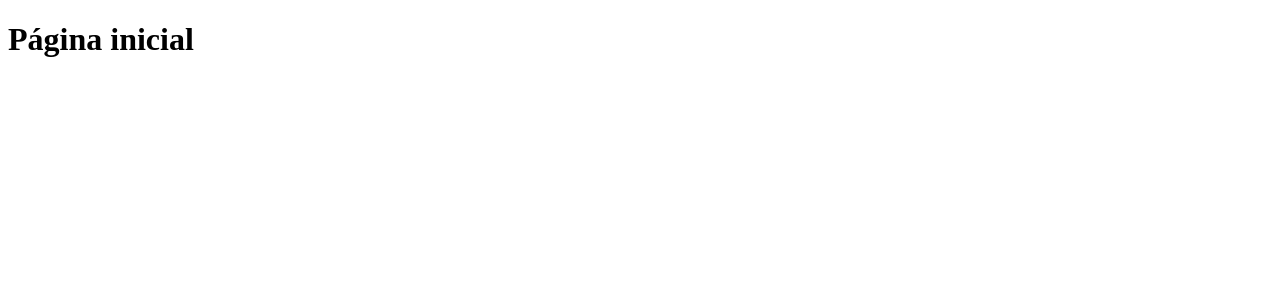
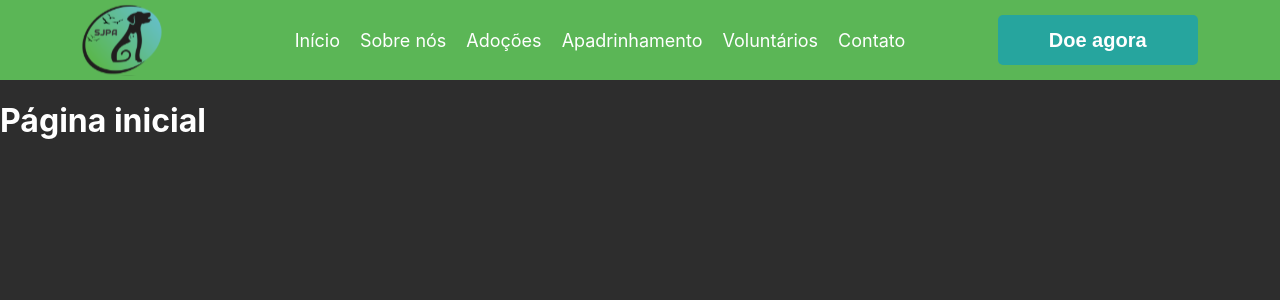
Before and after one commit to patriciasanttos/projeto-grupo3, a React (Create React App) app in the folder app/: page / in a window 1280 px wide. Shown: the top 300 px of the page. Built offline with nearby package versions, Linux system fonts and the light colour scheme.

Commit message:
Feat: NavBar created

```diff
--- /dev/null
+++ b/app/src/components/navbar/NavBar.jsx
@@ -0,0 +1,29 @@
+import React from 'react';
+
+import logo from '../../assets/icons/logo.svg';
+import styles from './styles.module.css';
+import { Link } from 'react-router-dom';
+
+function NavBar() {
+  return (
+    <nav className={styles.navbar}>
+        <img src={logo} alt="Logo" className={styles.logo} />
+        <ul className={styles.navbar_links}>
+            <li><Link className={styles.link} to='/'>Início</Link></li>
+            <li><Link className={styles.link} to='/aboutus'>Sobre nós</Link></li>
+            <li><Link className={styles.link} to='/adoption'>Adoções</Link></li>
+            <li><Link className={styles.link} to='/sponsorship'>Apadrinhamento</Link></li>
+            <li><Link className={styles.link} to='/volunteers'>Voluntários</Link></li>
+            <li><Link className={styles.link} to='/contact'>Contato</Link></li>
+        </ul>
+
+        <Link to='/donation'>
+            <button className={styles.donate_btn}>
+                Doe agora
+            </button>
+        </Link>
+    </nav>
+  );
+}
+
+export default NavBar;
--- /dev/null
+++ b/app/src/components/navbar/styles.module.css
@@ -0,0 +1,47 @@
+.navbar {
+    background-color: #5BB656;
+    display: flex;
+    align-items: center;
+    justify-content: space-evenly;
+}
+
+.logo {
+    width: 80px;
+    height: 80px
+}
+
+.navbar_links {
+    list-style-type: none;
+
+    li {
+        display: inline;
+        padding: 10px;
+
+        .link {
+            text-decoration: none;
+            font-size: 18px;
+            color: #fff;
+            border-bottom: 2px solid transparent;
+
+            transition: border-bottom 0.3s ease, color 0.3s ease;
+        }
+
+        .link:hover {
+            border-bottom: #fff solid 1px;
+        }
+    }
+}
+
+.donate_btn {
+    border-style: none;
+    background-color: #26A59E;
+    color: #fff;
+    font-size: 20px;
+    font-weight: 600;
+
+    width: 200px;
+    height: 50px;
+    border-radius: 5px;
+
+    cursor: pointer;
+}
--- /dev/null
+++ b/app/src/index.css
@@ -0,0 +1,7 @@
+body {
+    margin: 0;
+    background-color: #2D2D2D;
+    color: #fff;
+
+    font-family: Inter;
+}
--- a/app/src/index.jsx
+++ b/app/src/index.jsx
@@ -1,6 +1,8 @@
 import React from 'react';
 import ReactDOM from 'react-dom/client';
 import App from './App';
+
+import './index.css'
 
 const root = ReactDOM.createRoot(document.getElementById('root'));
 root.render(
--- a/app/src/pages/landing_page/index.jsx
+++ b/app/src/pages/landing_page/index.jsx
@@ -1,10 +1,14 @@
 import React from 'react';
+import NavBar from '../../components/navbar/NavBar';
 
 // import { Container } from './styles';
 
 function LandingPage() {
   return (
-    <h1>Página inicial</h1>
+    <div>
+      <NavBar />
+      <h1>Página inicial</h1>
+    </div>
   );
 }
 
```
Also changed, not shown: app/src/assets/icons/logo.svg (added).
